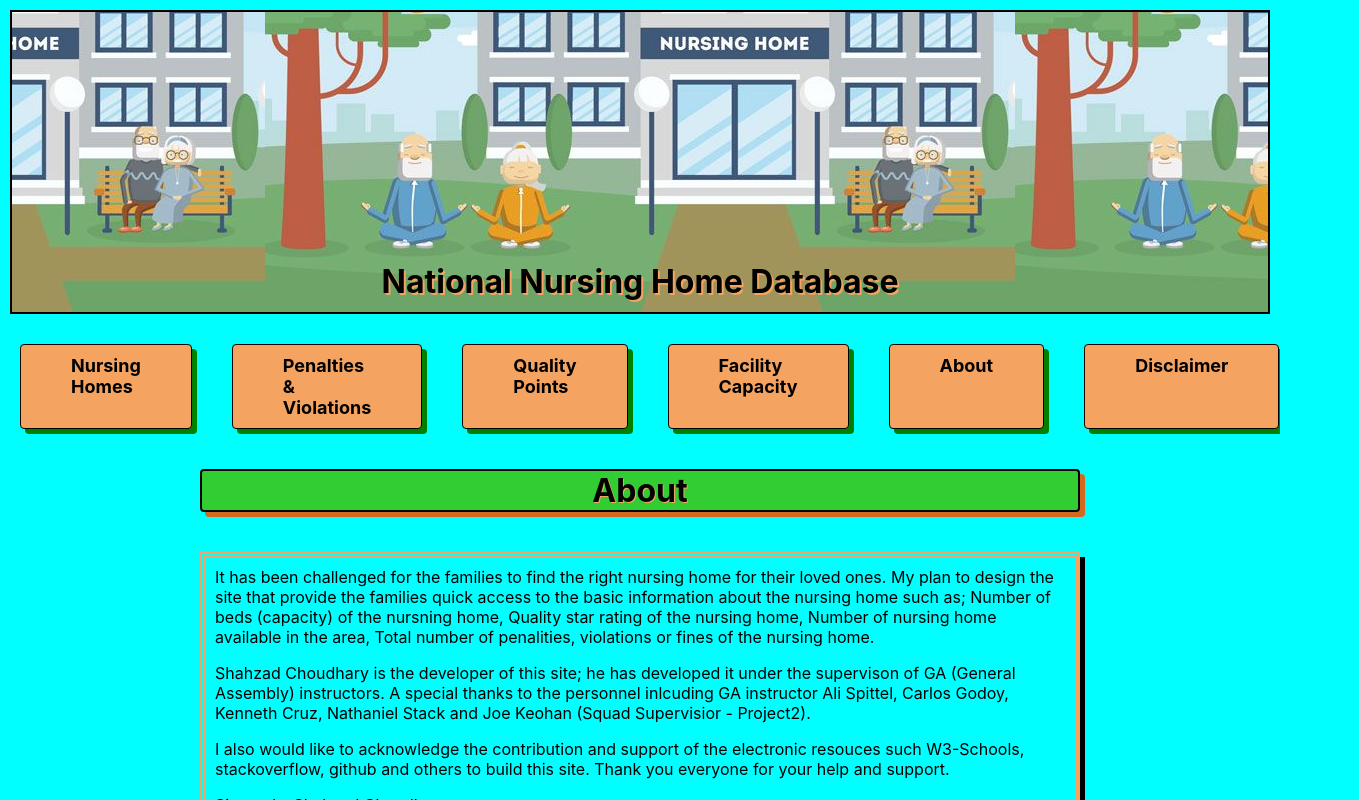
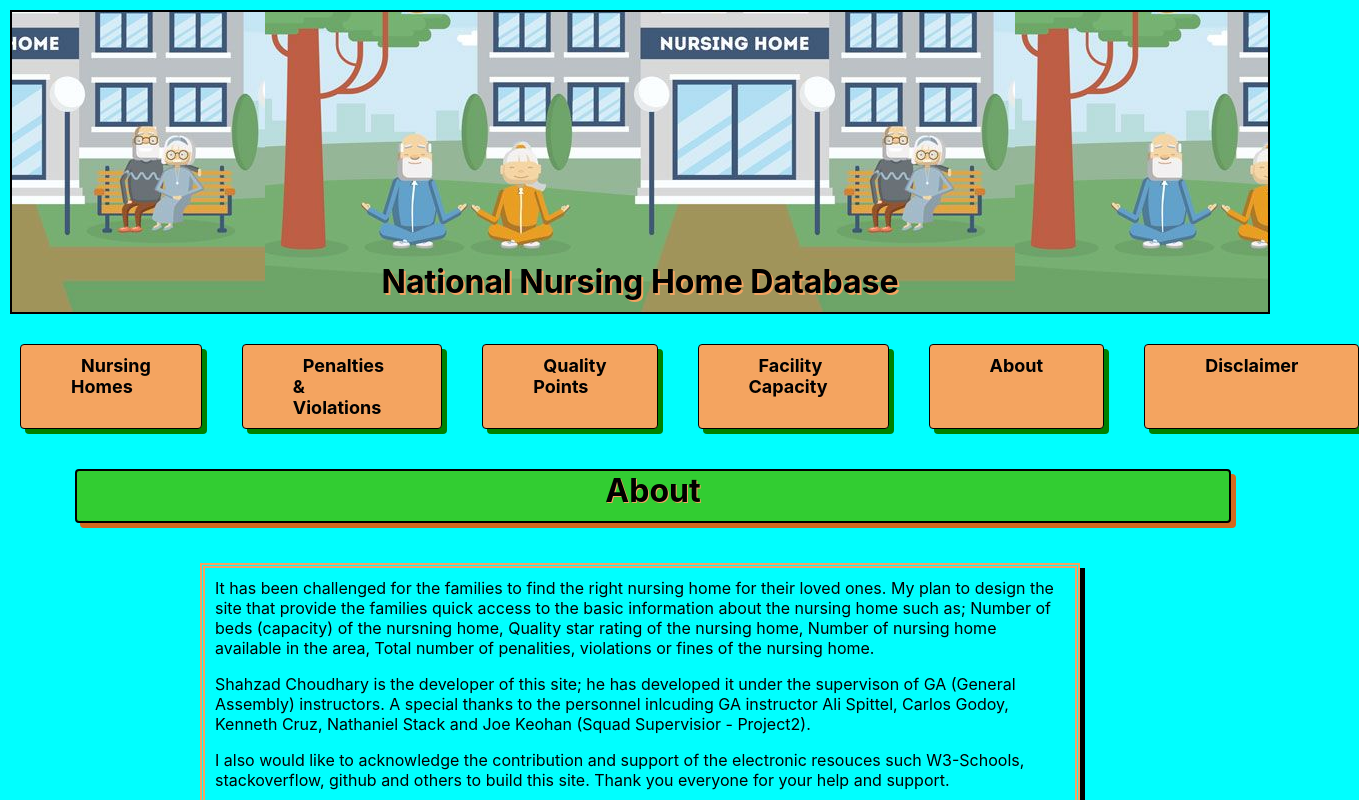
Before and after one commit to choudharyus/Nursing_Home, a React (Create React App) app: page /components/About in a window 1280 px wide. Shown: the top 800 px of the page, 1359 px wide, since content can reach past the window. Built offline with nearby package versions, Linux system fonts and the light colour scheme.

Commit message:
nursingHome

```diff
--- a/src/components/Capacity.js
+++ b/src/components/Capacity.js
@@ -16,7 +16,7 @@ function Capacity (props) {
         return (
             <div>
             <h1 className="heading1">Nursing Homes with Capacity of Residents</h1>
-                <table>
+                <table className="mainTable">
                     <thead>
                         <tr>
                             <th>Nursing Homes</th>
--- a/src/components/Heading.css
+++ b/src/components/Heading.css
@@ -1,9 +1,11 @@
 .heading1{
     text-align: center;
     border: 2px solid black;
-    margin: 10px 200px 20px;
+    margin: 10px 75px;
     border-radius: 3pt;
     box-shadow: 5px 5px chocolate;
     text-shadow: 1px 1px sandybrown;
     background-color: limegreen;
+    height: 50px;
+    width: 90%;
 }
--- a/src/components/Home.js
+++ b/src/components/Home.js
@@ -12,6 +12,7 @@ import Disclaimer from './Disclaimer';
 function Home () {
 
     return (
+        <div>
         <body>
             <div className="headingContainer">
                 <h1 className="heading">National Nursing Home Database</h1>
@@ -29,6 +30,7 @@ function Home () {
         </Switch>
         </div>
         </body>
+        </div>
     )
 }
 export default Home;
--- a/src/components/Navigation.css
+++ b/src/components/Navigation.css
@@ -18,4 +18,5 @@
 .nav1{
     text-decoration: none;
     color: black;
+    margin: 10px;
 }
--- a/src/components/NursingHome.css
+++ b/src/components/NursingHome.css
@@ -6,3 +6,7 @@ table, th, tr, td {
 .tableData{
     text-align: center;
 }
+
+.mainTable{
+    margin-top: 20px;
+}
--- a/src/components/NursingHome.js
+++ b/src/components/NursingHome.js
@@ -17,7 +17,7 @@ useEffect (() => {
         <div>
 
         <h1 className="heading1">List of Nursing Homes</h1>
-            <table>
+            <table className="mainTable">
                 <thead>
                     <tr>
                         <th>Nursing Homes</th>
--- a/src/components/Penalties.js
+++ b/src/components/Penalties.js
@@ -16,7 +16,7 @@ const Penalties = () => {
         return (
             <div>
             <h1 className='heading1'>Nursing Homes with Penalties & Fines</h1>
-                <table>
+                <table className="mainTable">
                     <thead>
                         <tr>
                             <th>Nursing Homes</th>
--- a/src/components/Quality.js
+++ b/src/components/Quality.js
@@ -16,7 +16,7 @@ function Quality (props) {
         return (
             <div>
             <h1 className="heading1">Nursing Homes with Quality Points</h1>
-                <table>
+                <table className="mainTable">
                     <thead>
                         <tr>
                             <th>Nursing Homes</th>
```
